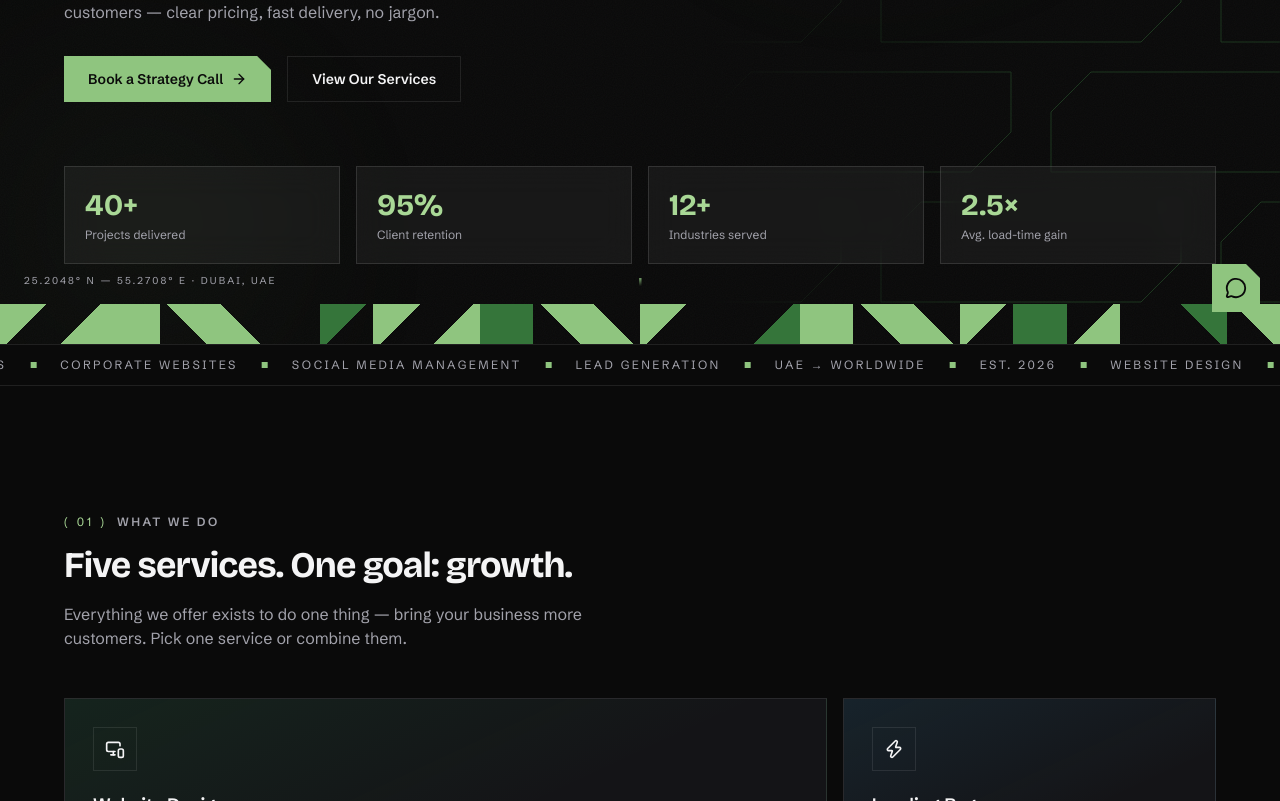
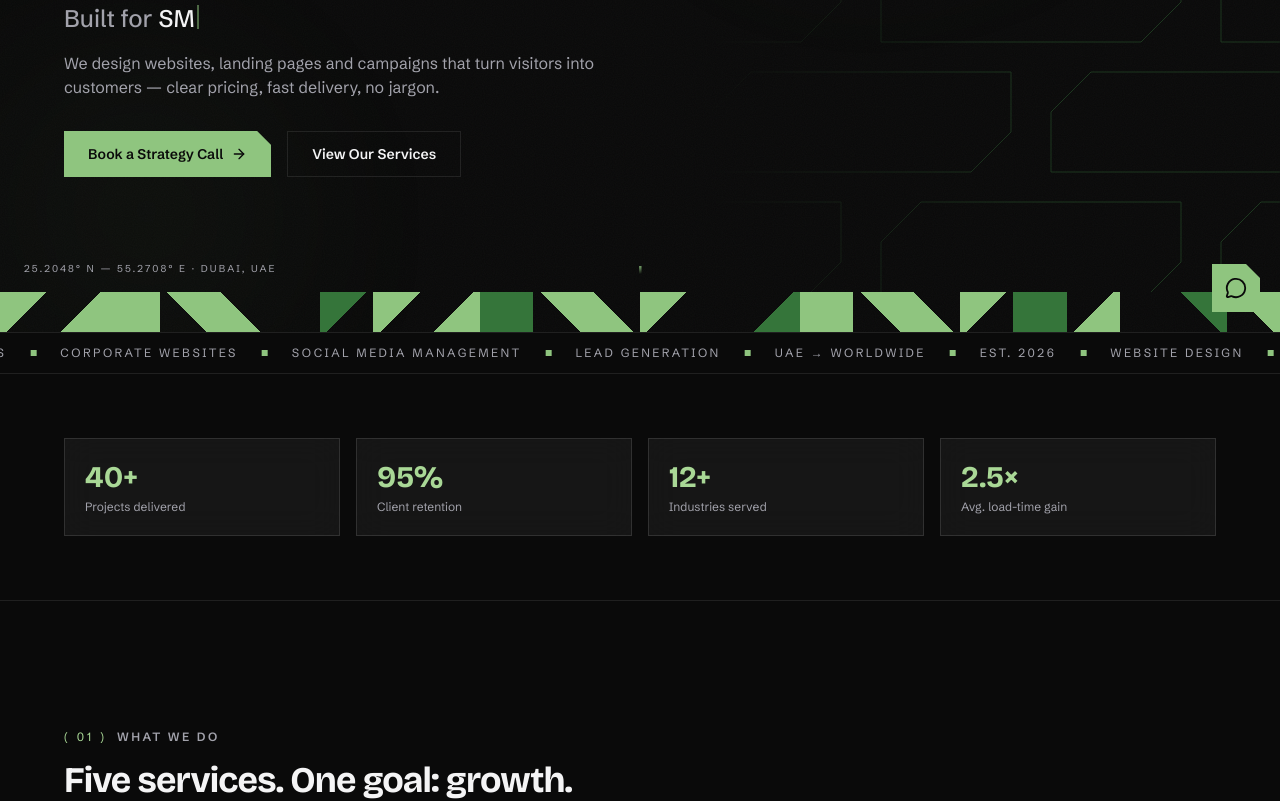
Before and after one commit to newmachinesph/new-machine-agency-2027, a Next.js app: page / in a window 1280 px wide. Shown: the part 468-1269 px from the top of the page. Built offline with nearby package versions, Linux system fonts and the light colour scheme.

Commit message:
feat: update

```diff
--- a/src/app/page.tsx
+++ b/src/app/page.tsx
@@ -3,6 +3,7 @@ import faq from "@/content/faq.json";
 import JsonLd from "@/components/ui/JsonLd";
 import Hero from "@/components/sections/Hero";
 import Marquee from "@/components/sections/Marquee";
+import StatsBar from "@/components/sections/StatsBar";
 import ServicesBento from "@/components/sections/ServicesBento";
 import WhyItMatters from "@/components/sections/WhyItMatters";
 import WhoWeHelp from "@/components/sections/WhoWeHelp";
@@ -22,6 +23,7 @@ export default function Home() {
     <>
       <Hero />
       <Marquee />
+      <StatsBar />
       <ServicesBento />
       <WhyItMatters />
       <WhoWeHelp />
--- a/src/components/sections/HeroIntro.tsx
+++ b/src/components/sections/HeroIntro.tsx
@@ -5,7 +5,6 @@ import { useReducedMotion, type Variants } from "motion/react";
 import { ArrowRight } from "lucide-react";
 import { site } from "@/config/site";
 import Button from "@/components/ui/Button";
-import GlassCard from "@/components/ui/GlassCard";
 import TypeWriter from "@/components/ui/TypeWriter";
 
 const container: Variants = {
@@ -65,17 +64,6 @@ export default function HeroIntro() {
           View Our Services
         </Button>
       </m.div>
-
-      <m.div variants={item} className="mt-16 grid grid-cols-2 gap-4 lg:grid-cols-4">
-        {site.stats.map((stat) => (
-          <GlassCard key={stat.label} className="h-full">
-            <p className="font-display text-2xl font-bold text-accent-fg md:text-3xl">
-              {stat.value}
-            </p>
-            <p className="mt-1 text-xs text-muted">{stat.label}</p>
-          </GlassCard>
-        ))}
-      </m.div>
     </m.div>
   );
 }
--- /dev/null
+++ b/src/components/sections/StatsBar.tsx
@@ -0,0 +1,22 @@
+import { site } from "@/config/site";
+import GlassCard from "@/components/ui/GlassCard";
+import Reveal from "@/components/ui/Reveal";
+
+export default function StatsBar() {
+  return (
+    <section aria-label="Key numbers" className="border-b border-border">
+      <div className="wrap grid grid-cols-2 gap-4 py-12 md:py-16 lg:grid-cols-4">
+        {site.stats.map((stat, index) => (
+          <Reveal key={stat.label} delay={index * 70} className="h-full">
+            <GlassCard className="h-full">
+              <p className="font-display text-2xl font-bold text-accent-fg md:text-3xl">
+                {stat.value}
+              </p>
+              <p className="mt-1 text-xs text-muted">{stat.label}</p>
+            </GlassCard>
+          </Reveal>
+        ))}
+      </div>
+    </section>
+  );
+}
```
